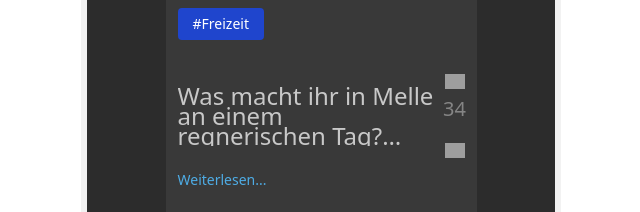
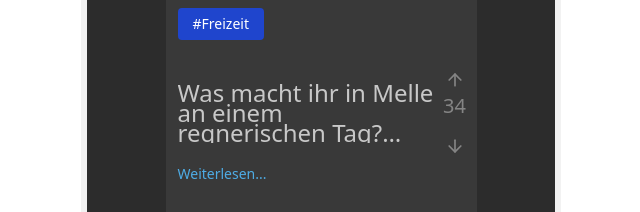
Before and after one commit to OceanRaceNoz/LokalPuls, a React (Vite) app: page / in a window 1280 px wide. Shown: the part 374-586 px from the top of the page, without its empty margins (319-959 px from the left). Built offline with nearby package versions, Linux system fonts and the light colour scheme; grey boxes are pictures that could not be loaded; a web font is replaced by a local one.

Commit message:
Fix downvote button and vote colors
- Corrected downvote button orientation.
- Changed upvote icon color to green on click.
- Changed downvote icon color to red on click.

```diff
--- a/package.json
+++ b/package.json
@@ -46,7 +46,7 @@
     "date-fns": "^3.6.0",
     "embla-carousel-react": "^8.3.0",
     "input-otp": "^1.2.4",
-    "lucide-react": "^0.462.0",
+    "lucide-react": "^0.477.0",
     "next-themes": "^0.3.0",
     "react": "^18.3.1",
     "react-day-picker": "^8.10.1",
--- a/src/components/home/QuestionCard.tsx
+++ b/src/components/home/QuestionCard.tsx
@@ -1,6 +1,7 @@
 
 import React, { useState } from "react";
 import { toast } from "@/components/ui/use-toast";
+import { ArrowUp, ArrowDown } from "lucide-react";
 
 interface QuestionCardProps {
   number: string;
@@ -106,29 +107,27 @@ export const QuestionCard: React.FC<QuestionCardProps> = ({
           <div className="self-stretch flex items-center gap-2.5 w-[30px] my-auto pl-2.5">
             <div className="self-stretch flex w-5 flex-col items-center my-auto">
               <button
-                className={`flex w-5 flex-col items-center justify-center focus:outline-none ${
-                  userVote === 'up' ? 'text-[#4EACE5]' : 'text-[#858585] hover:text-gray-400'
-                }`}
+                className="flex w-5 flex-col items-center justify-center focus:outline-none"
                 onClick={() => handleVote('up')}
               >
-                <img
-                  src="https://cdn.builder.io/api/v1/image/assets/1ad3054b3ce94f0daeab7f24b1d94f43/abfee50c7c9e9eeaaf19cd42a97a348f28b3256c4548514adc5a8f037e84e54f?placeholderIfAbsent=true"
-                  className={`aspect-[0.87] object-contain w-full ${userVote === 'up' ? 'filter brightness-150' : ''}`}
-                  alt="Upvote"
+                <ArrowUp
+                  size={20}
+                  className={userVote === 'up' ? 'text-green-500' : 'text-[#858585] hover:text-gray-400'}
                 />
-                <div className="mt-1.5 text-xl font-normal whitespace-nowrap leading-none">{votes}</div>
+                <div className={`mt-1.5 text-xl font-normal whitespace-nowrap leading-none ${
+                  userVote === 'up' ? 'text-green-500' :
+                  userVote === 'down' ? 'text-red-500' :
+                  'text-[#858585]'
+                }`}>{votes}</div>
               </button>
               <div className="border min-h-px w-3 mt-[9px] border-[rgba(57,57,57,1)] border-solid" />
               <button
-                className={`rotate-[-3.141592653589793rad] flex w-5 items-center gap-0.5 justify-center mt-[9px] focus:outline-none ${
-                  userVote === 'down' ? 'text-[#E5924E]' : 'text-[#858585] hover:text-gray-400'
-                }`}
+                className="flex w-5 items-center gap-0.5 justify-center mt-[9px] focus:outline-none"
                 onClick={() => handleVote('down')}
               >
-                <img
-                  src="https://cdn.builder.io/api/v1/image/assets/1ad3054b3ce94f0daeab7f24b1d94f43/f744b61a5f80e88ac5a06a049432db43094d46569301511d4ef6438ec1885e4e?placeholderIfAbsent=true"
-                  className={`aspect-[0.87] object-contain w-5 self-stretch my-auto ${userVote === 'down' ? 'filter brightness-150' : ''}`}
-                  alt="Downvote"
+                <ArrowDown
+                  size={20}
+                  className={userVote === 'down' ? 'text-red-500' : 'text-[#858585] hover:text-gray-400'}
                 />
               </button>
             </div>
```
Also changed, not shown: 1 other file (tests, documents, lock files or other folders).
